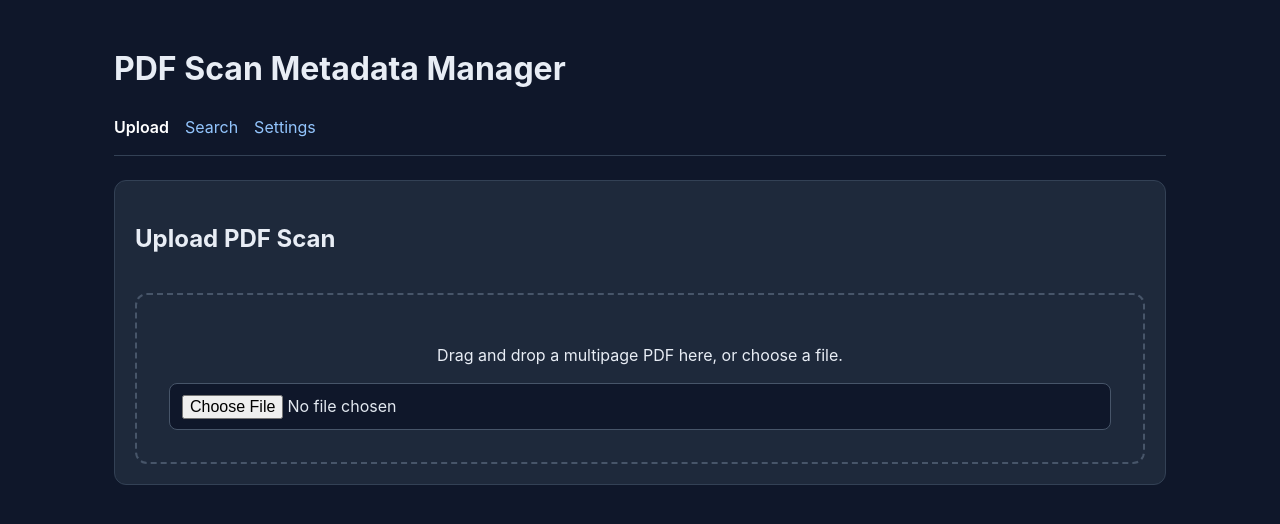
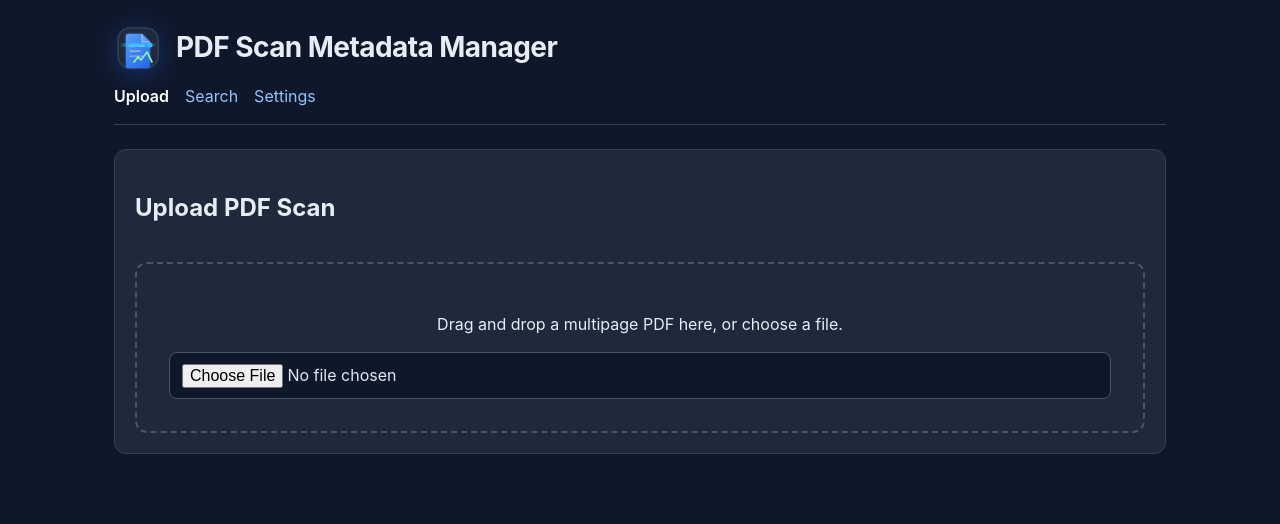
Before and after one commit to phil2211/my_doc_manager, a React (Vite) app in the folder frontend/: page / in a window 1280 px wide. Shown: the top 524 px of the page. Built offline with nearby package versions, Linux system fonts and the light colour scheme; no server answers.

Commit message:
Add decorative SVG logo beside app title in header
Co-authored-by: Philip Eschenbacher <philip@eschenbacher.ch>

```diff
--- a/frontend/src/App.tsx
+++ b/frontend/src/App.tsx
@@ -1,4 +1,5 @@
 import { NavLink, Route, Routes } from "react-router-dom";
+import AppLogo from "./components/AppLogo";
 import DocumentDetail from "./pages/DocumentDetail";
 import Search from "./pages/Search";
 import Settings from "./pages/Settings";
@@ -8,7 +9,10 @@ export default function App() {
   return (
     <div className="app-shell">
       <header>
-        <h1>PDF Scan Metadata Manager</h1>
+        <h1 className="app-title">
+          <AppLogo />
+          <span>PDF Scan Metadata Manager</span>
+        </h1>
         <nav>
           <NavLink to="/" end className={({ isActive }) => (isActive ? "active" : "")}>
             Upload
--- /dev/null
+++ b/frontend/src/components/AppLogo.tsx
@@ -0,0 +1,51 @@
+/** Decorative mark: stacked document + scan beam (PDF metadata theme). */
+export default function AppLogo() {
+  return (
+    <svg
+      className="app-logo"
+      viewBox="0 0 48 48"
+      role="img"
+      aria-hidden="true"
+      xmlns="http://www.w3.org/2000/svg"
+    >
+      <defs>
+        <linearGradient id="logo-doc" x1="8" y1="6" x2="40" y2="42" gradientUnits="userSpaceOnUse">
+          <stop offset="0%" stopColor="#60a5fa" />
+          <stop offset="100%" stopColor="#2563eb" />
+        </linearGradient>
+        <linearGradient id="logo-scan" x1="4" y1="24" x2="44" y2="24" gradientUnits="userSpaceOnUse">
+          <stop offset="0%" stopColor="#22d3ee" stopOpacity="0" />
+          <stop offset="45%" stopColor="#38bdf8" stopOpacity="0.95" />
+          <stop offset="100%" stopColor="#22d3ee" stopOpacity="0" />
+        </linearGradient>
+        <filter id="logo-glow" x="-20%" y="-20%" width="140%" height="140%">
+          <feGaussianBlur stdDeviation="1.2" result="blur" />
+          <feMerge>
+            <feMergeNode in="blur" />
+            <feMergeNode in="SourceGraphic" />
+          </feMerge>
+        </filter>
+      </defs>
+      <rect x="4" y="4" width="40" height="40" rx="12" fill="#1e293b" stroke="#334155" strokeWidth="1.5" />
+      <path
+        d="M14 10h14l8 8v24a2 2 0 0 1-2 2H14a2 2 0 0 1-2-2V12a2 2 0 0 1 2-2z"
+        fill="url(#logo-doc)"
+        filter="url(#logo-glow)"
+      />
+      <path d="M28 10v8h8" fill="#93c5fd" fillOpacity="0.35" stroke="#bfdbfe" strokeWidth="0.75" />
+      <line x1="16" y1="22" x2="30" y2="22" stroke="#e2e8f0" strokeWidth="1.5" strokeLinecap="round" opacity="0.9" />
+      <line x1="16" y1="27" x2="26" y2="27" stroke="#cbd5e1" strokeWidth="1.25" strokeLinecap="round" opacity="0.75" />
+      <line x1="16" y1="32" x2="28" y2="32" stroke="#cbd5e1" strokeWidth="1.25" strokeLinecap="round" opacity="0.6" />
+      <rect x="6" y="19" width="36" height="4" rx="2" fill="url(#logo-scan)" />
+      <circle cx="36" cy="21" r="2.5" fill="#38bdf8" />
+      <path
+        d="M20 38l4-5 3 3 6-8 5 10"
+        fill="none"
+        stroke="#86efac"
+        strokeWidth="1.75"
+        strokeLinecap="round"
+        strokeLinejoin="round"
+      />
+    </svg>
+  );
+}
--- a/frontend/src/index.css
+++ b/frontend/src/index.css
@@ -26,6 +26,24 @@ a:hover {
   max-width: 1100px;
   margin: 0 auto;
   padding: 24px;
+}
+
+.app-title {
+  display: flex;
+  align-items: center;
+  gap: 14px;
+  margin: 0 0 12px;
+  font-size: 1.75rem;
+  line-height: 1.2;
+  font-weight: 700;
+  letter-spacing: -0.02em;
+}
+
+.app-logo {
+  flex-shrink: 0;
+  width: 48px;
+  height: 48px;
+  filter: drop-shadow(0 4px 12px rgba(37, 99, 235, 0.35));
 }
 
 nav {
```
